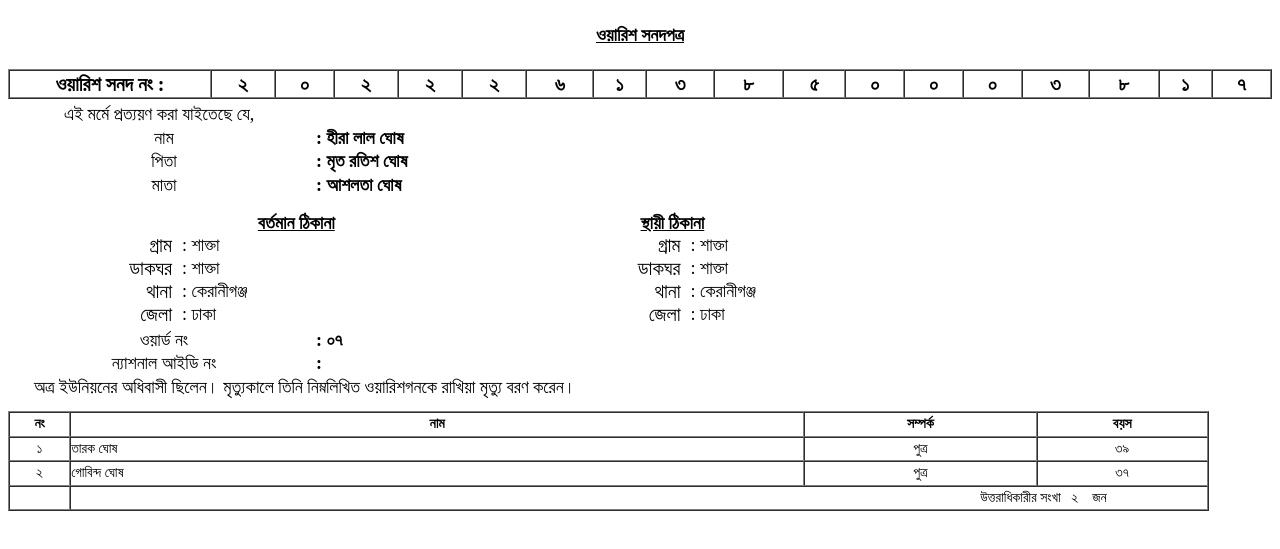
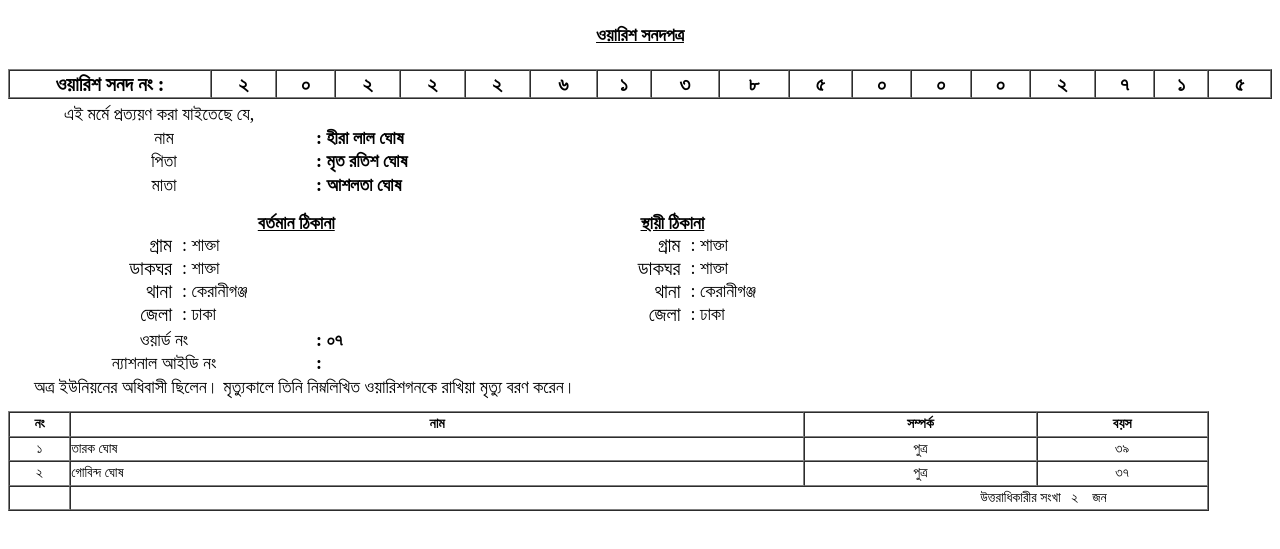
Before and after one commit to ldtaxgovbd/tid-20222613850003817, a plain HTML site: page index.html in a window 1280 px wide. Shown: the part 121-670 px from the top of the page. Drawn offline with Linux system fonts and the light colour scheme.

Commit message:
Update index.html

```diff
--- a/index.html
+++ b/index.html
@@ -58,13 +58,13 @@
 
 				<td style="text-align:center; font-weight:bold; font-size:20px;">০</td>
 
-				<td style="text-align:center; font-weight:bold; font-size:20px;">৩</td>
+				<td style="text-align:center; font-weight:bold; font-size:20px;">২</td>
 
-				<td style="text-align:center; font-weight:bold; font-size:20px;">৮</td>
+				<td style="text-align:center; font-weight:bold; font-size:20px;">৭</td>
 
 				<td style="text-align:center; font-weight:bold; font-size:20px;">১</td>
 
-				<td style="text-align:center; font-weight:bold; font-size:20px;">৭</td>
+				<td style="text-align:center; font-weight:bold; font-size:20px;">৫</td>
 							</tr>
 		</tbody></table>
 
```
